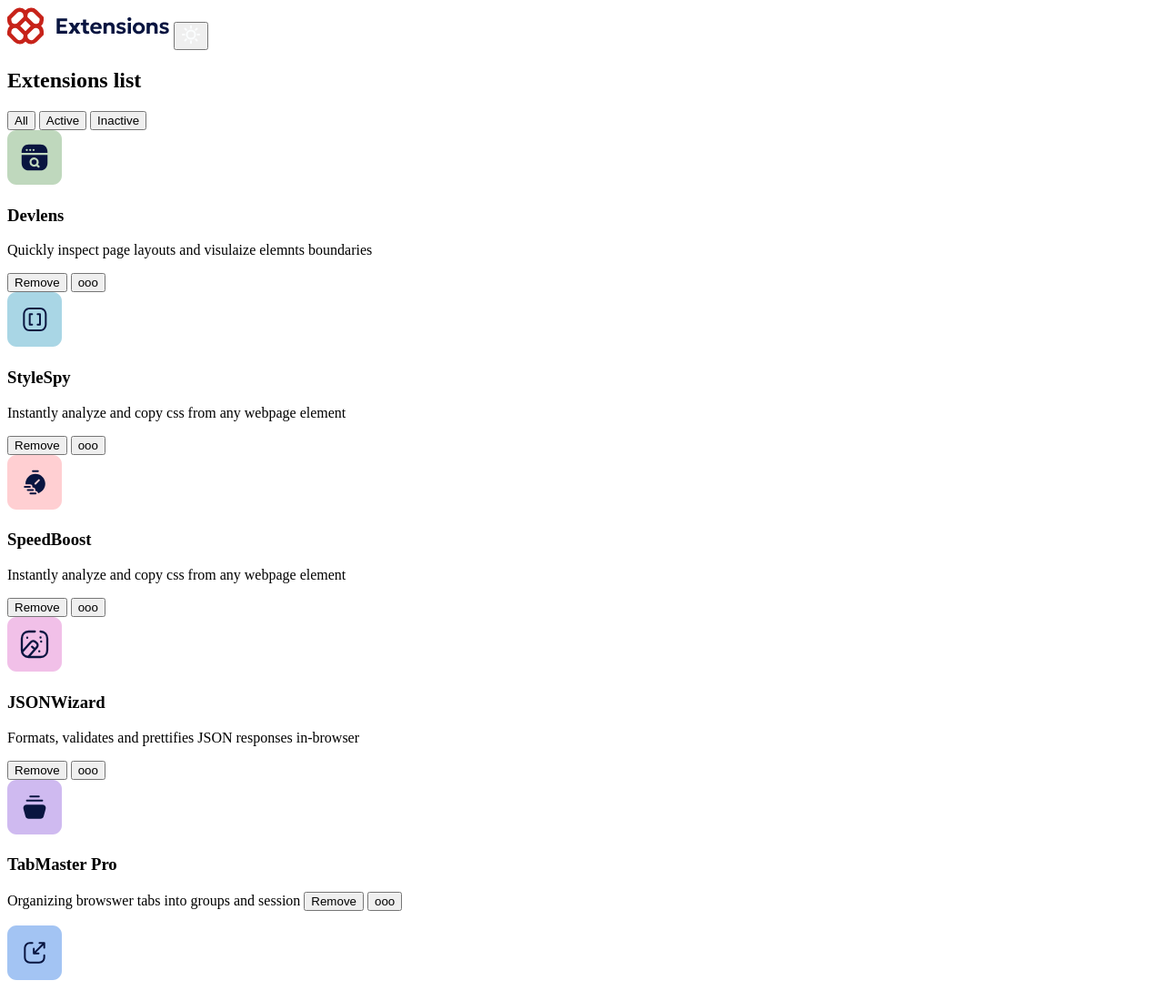
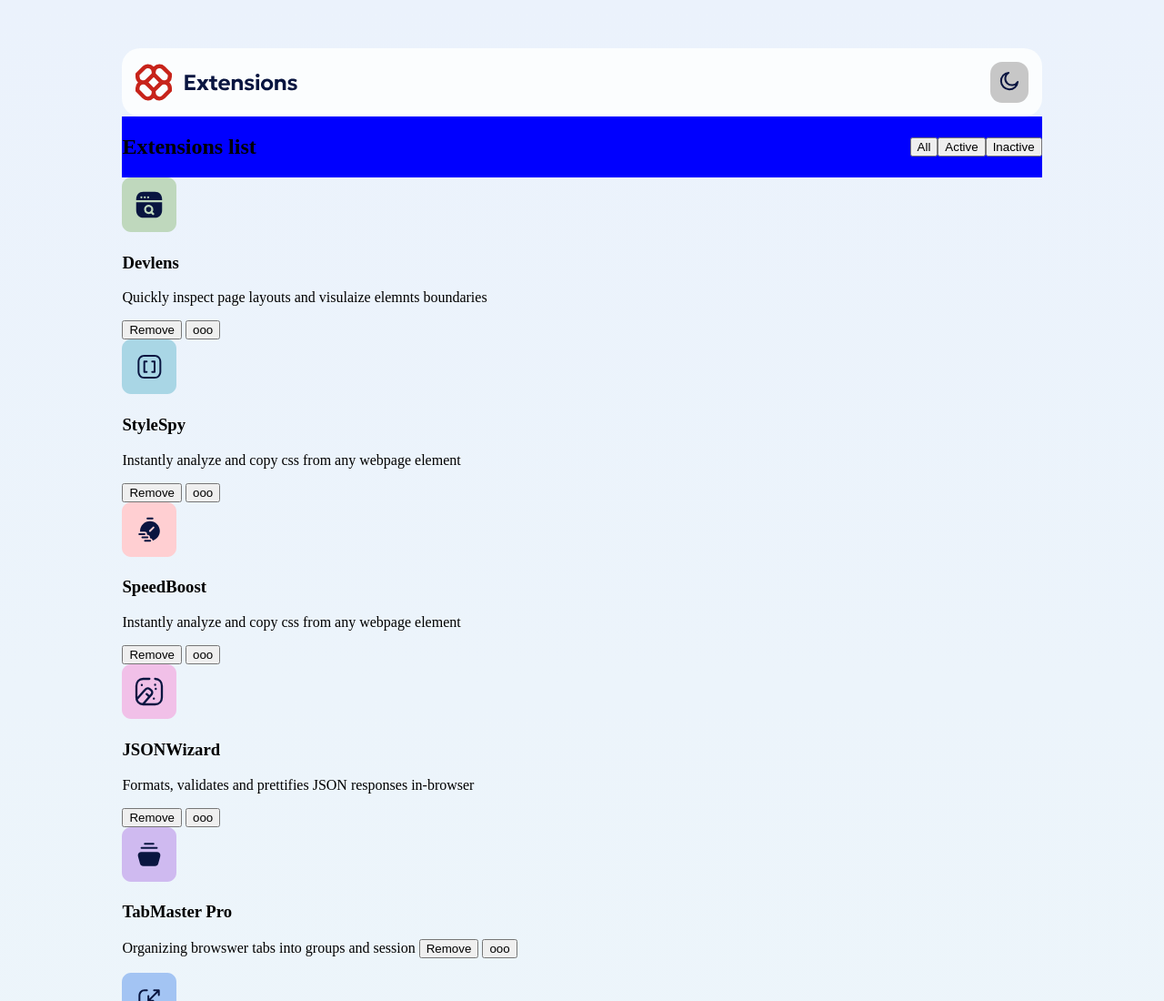
Before and after one commit to Anydav/browser-extension, a plain HTML site: page index.html in a window 1280 px wide. Shown: the top 1100 px of the page at 91% size. Drawn offline with Linux system fonts and the light colour scheme.

Commit message:
background/header

```diff
--- a/index.html
+++ b/index.html
@@ -7,20 +7,23 @@
     <title>browser extension</title>
 </head>
 <body>
+
     <main>
         <div id="heading">
         <img src="assets/images/logo.svg" alt="Logo" id="logo">
         <button id="mode">
-            <img src="assets/images/icon-sun.svg" alt="Light Mode" id="lightMode">
+            <img src="assets/images/icon-moon.svg" alt="Dark Mode"  id="DarkMode">
         </button>
         </div>
 
         <div id="topic">
             <h2>Extensions list</h2>
+            <div id="btn">
+              <button id="all">All</button>
+              <button id="active"> Active</button>
+              <button id="inactive">Inactive</button>
+            </div>
 
-            <button id="all">All</button>
-            <button id="active"> Active</button>
-            <button id="inactive">Inactive</button>
         </div>
 
 
--- a/styles.css
+++ b/styles.css
@@ -0,0 +1,35 @@
+body{
+    background: linear-gradient(180deg, #EBF2FC 0%, #EEF8F9 100%) ;
+    display:flex;
+    justify-content: center;
+}
+main{
+    width: 80%;
+
+    margin-top: 45px;
+}
+#heading{
+    background-color: hsl(200, 60%, 99%);
+    display: flex;
+    justify-content: space-between;
+    padding: 15px;
+    border-radius: 20px;
+}
+#mode{
+    background-color:hsl(0, 0%, 78%);
+    padding: 10px;
+    border-radius: 13px;
+    border: none;
+}
+
+#topic{
+    display: flex;
+    justify-content: space-between ;
+    background-color: blue;
+}
+
+#btn{
+    display: flex;
+    justify-content: center;
+    align-items: center;
+}
```
